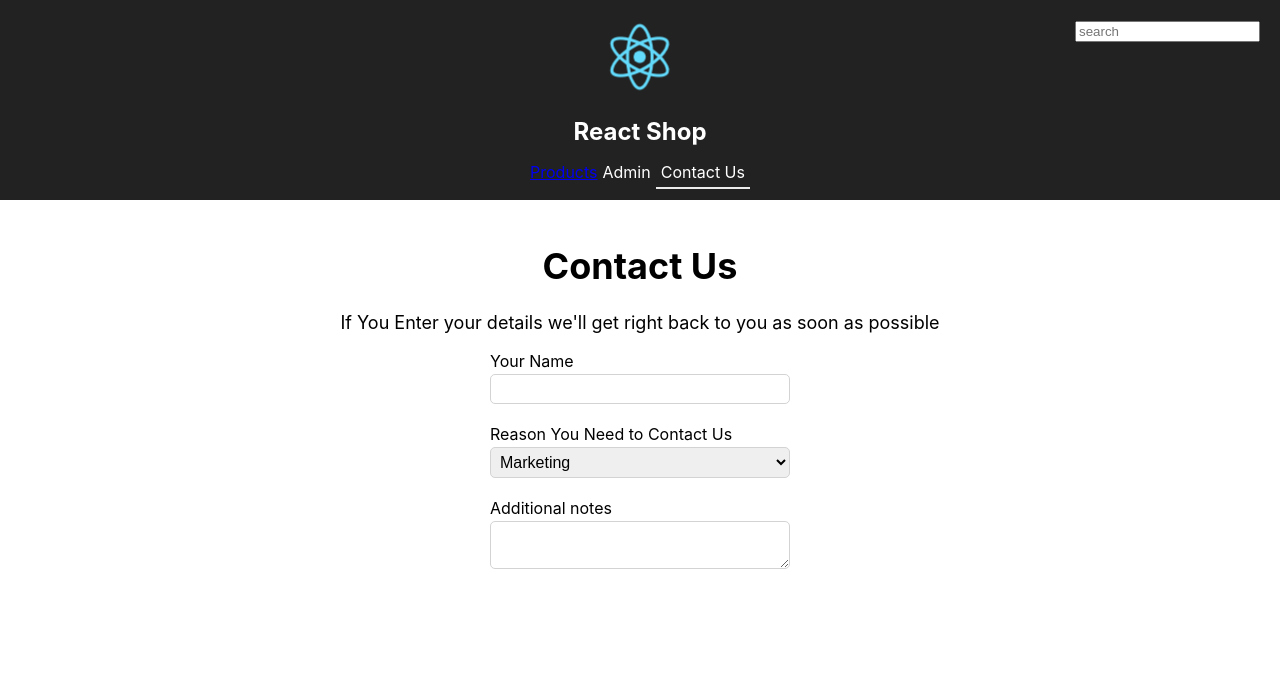
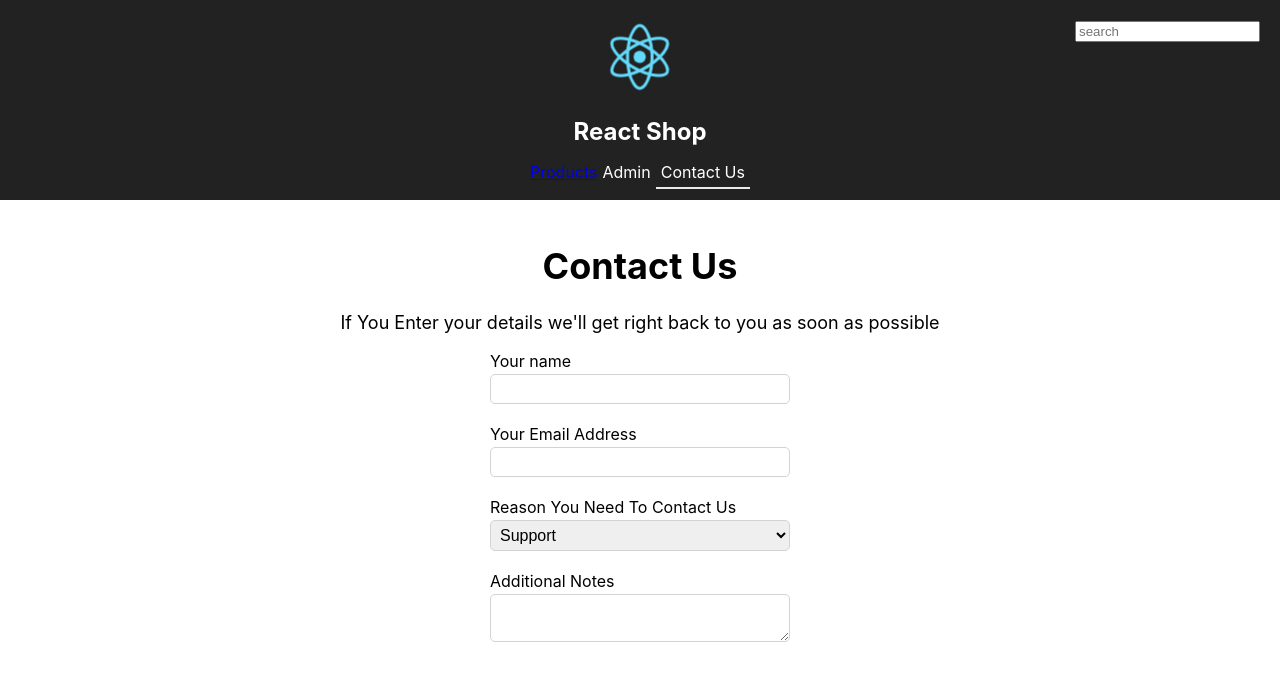
Before and after one commit to Temitope-Emmanuel/react-typescript, a React (Create React App) app: page /contactus in a window 1280 px wide. Shown: the top 680 px of the page. Built offline with nearby package versions, Linux system fonts and the light colour scheme.

Commit message:
finished to generic form component

```diff
--- a/src/ContactUs.tsx
+++ b/src/ContactUs.tsx
@@ -1,59 +1,20 @@
 import * as React from "react"
-
-interface IProps {
-    name:string;
-    onNameChange:(e) => void;
-    email:string;
-    onEmailChange:(e) => void;
-    reason:string;
-    onReasonChange:(e) => void;
-    notes:string;
-    onNotesChange:(e) => void;
-}
+import Form from "./Form"
 
 
-const ContactUs:React.SFC<IProps> = (props) => {
-    // const handleChange = (e:React.ChangeEvent<HTMLInputElement>) => {
-    //     props.handleChange(e)
-    // }
-    const handleNameChange =(e:React.ChangeEvent<HTMLInputElement>) => {
-        props.onNameChange(e.currentTarget.value)
-    }
-    const handleEmailChange = (e: React.ChangeEvent<HTMLInputElement>) => {
-        props.onEmailChange(e.currentTarget.value);
-    };
-    const handleReasonChange = (e:React.ChangeEvent<HTMLSelectElement>) => {
-        props.onReasonChange(e.currentTarget.value);
-    };
-    const handleNotesChange = (e:React.ChangeEvent<HTMLTextAreaElement>) => {
-        props.onNotesChange(e.currentTarget.value);
-    };
+const ContactUs:React.SFC = (props) => {
     return(
-        <form className="form" noValidate={true} >
-            <div className="form-group">
-                <label htmlFor="name" >Your Name</label>
-                <input onChange={handleNameChange} value={props.name} type="text" id="name" />
-            </div>
-            <div className="form-group">
-                <label
-                htmlFor="reason">Reason You Need to Contact Us</label>
-
-                <select id="reason" onChange={handleReasonChange}
-                 value={props.reason}>
-                    <option value="Marketing">Marketing</option>
-                    <option value="Support">Support</option>
-                    <option value="Feedback">Feedback</option>
-                    <option value="Jobs">Jobs</option>
-                    <option value="Other">Other</option>
-                </select>
-            </div>
-            <div className="form-group">
-                <label htmlFor="notes" >Additional notes</label>
-                <textarea id="notes" value={props.notes}
-                 onChange={handleNotesChange}/>
-            </div>
-        </form>
-    )
+        <Form defaultValue={{
+            name:"",email:"",reason:"Support",notes:""
+        }}>
+            <Form.Field name="name" label="Your name" />
+            <Form.Field name="email" label="Your Email Address" type="Email" />
+            <Form.Field name="reason" label="Reason You Need To Contact Us"
+             type="Select"
+             options={["Marketing","Support","Feedback","Jobs","Other"]} />
+             <Form.Field name="notes" label="Additional Notes" type="TextArea" />
+        </Form>
+        )
 }
 
 export default ContactUs
--- a/src/ContactUsPage.tsx
+++ b/src/ContactUsPage.tsx
@@ -12,44 +12,15 @@ interface IState {
 class ContactUsPage extends React.Component<{},IState>{
     constructor(props:{}){
         super(props)
-        this.state= {
-            name:"",
-            email:"",
-            reason:"",
-            notes:"",
-        }
-    }
-
-    private handleNameChange = (name: string) => {
-        this.setState({ name });
-    };
-    private handleEmailChange = (email: string) => {
-        this.setState({ email });
-    };
-    private handleReasonChange = (reason: string) => {
-        this.setState({ reason });
-    };
-    private handleNotesChange = (notes: string) => {
-        this.setState({ notes });
-    };
+       }
 
     public render(){
-        console.log(this.state)
         return(
             <div className="page-container">
                 <h1>Contact Us</h1>
                 <p>If You Enter your details we'll get
                     right back to you as soon as possible</p>
-                    <Contactus
-                    email={this.state.email}
-                    onEmailChange={this.handleEmailChange}
-                    reason={this.state.reason}
-                    onReasonChange={this.handleReasonChange}
-                    notes={this.state.notes}
-                    onNotesChange={this.handleNotesChange}
-                    name={this.state.name}
-                    onNameChange={this.handleNameChange}
-                    />
+                    <Contactus/>
             </div>
         )
     }
--- /dev/null
+++ b/src/Form.tsx
@@ -0,0 +1,104 @@
+import * as React from "react";
+
+export interface IValues {
+    [key:string]:any;
+}
+
+interface IFieldProps {
+    name:string;
+    label:string;
+    type?:"Text" | "Email" | "Select" | "TextArea";
+    options?:string[]
+}
+
+interface IFormProps{
+    defaultValue:IValues;
+}
+
+interface IState {
+    values:IValues;
+}
+interface IFormContext {
+    values:IValues;
+    setValue?:(fieldName:string,value:any) => void
+}
+
+const FormContext = React.createContext<IFormContext>({
+    values:{}
+})
+
+export class Form extends React.Component<IFormProps,IState>{
+    constructor(props:IFormProps){
+        super(props)
+        this.state = {
+            values:props.defaultValue
+        };
+    }
+    public static Field:React.SFC<IFieldProps> = props => {
+        const {name,label,type,options} = props
+        const handleChange = (
+            e: |React.ChangeEvent<HTMLInputElement> |
+            React.ChangeEvent<HTMLTextAreaElement> |
+            React.ChangeEvent<HTMLSelectElement>,
+            context:IFormContext) => {
+                if(context.setValue){
+                    context.setValue(props.name,e.currentTarget.value)
+                }
+            }
+        return(
+            <FormContext.Consumer>
+                {context => (
+                    <div className="form-group">
+                    <label htmlFor={name}>{label}</label>
+                    {(type === "Text" || type === "Email") && (
+                        <input id={name} type={type?.toLowerCase()}
+                         value={context.values[name]} onChange={e => handleChange(e,context)}
+                         />
+                    )}
+                    {(type === "TextArea" && (
+                        <textarea id={name} onChange={e => handleChange(e,context)}
+                         value={context.values[name]}/>
+                    ))}
+                    {(type === "Select" && (
+                        <select value={context.values[name]}
+                         onChange={e => handleChange(e,context)}>
+                            {options &&
+                            options.map(option => (
+                                <option key={option} value={option} >
+                                    {option}
+                                </option>
+                            ))}
+                        </select>
+                    ))}
+                </div>
+                )}
+            </FormContext.Consumer>
+        )
+    }
+
+    private setValue = (fieldName:string,value:any) => {
+        const newValues = {...this.state.values,[fieldName]:value}
+        this.setState({values:newValues})
+    }
+
+    public render(){
+        const context:IFormContext = {
+            values:this.state.values,
+            setValue:this.setValue
+        }
+        console.log(this.state.values)
+        return(
+            <FormContext.Provider value={context}>
+                <form className="form" noValidate={true}>
+                    {this.props.children}
+                </form>
+            </FormContext.Provider>
+            )
+    }
+}
+
+Form.Field.defaultProps = {
+    type:"Text"
+}
+
+export default Form
```
